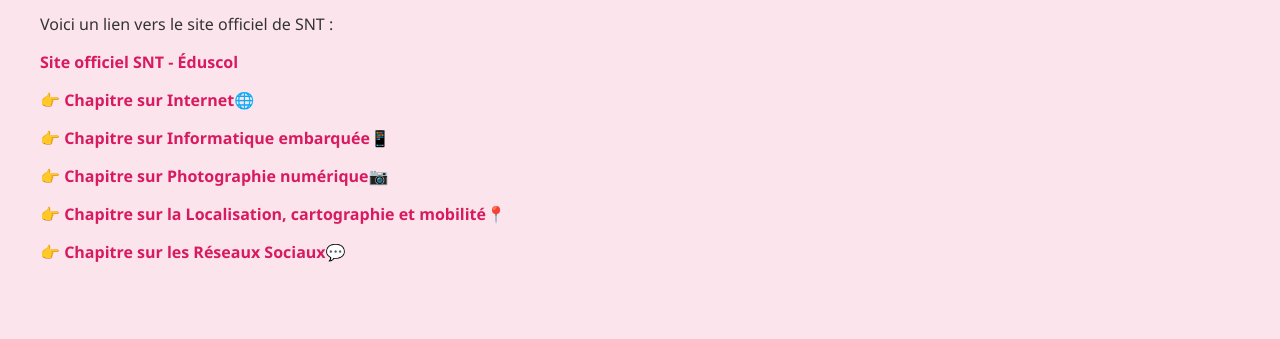
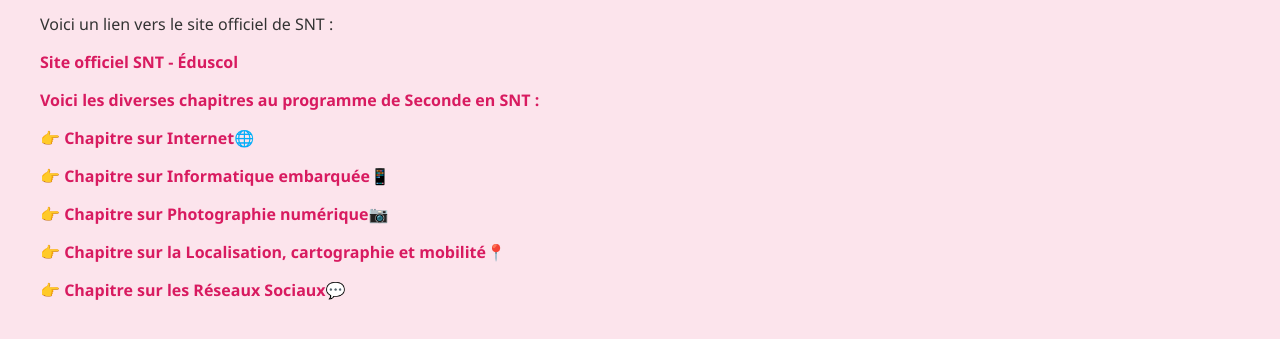
Before and after one commit to BsnGloria/SNTt, a plain HTML site: page index.html in a window 1280 px wide. Shown: the part 477-816 px from the top of the page. Drawn offline with Linux system fonts and the light colour scheme.

Commit message:
Update index.html

```diff
--- a/index.html
+++ b/index.html
@@ -20,6 +20,7 @@
     <a href="https://eduscol.education.fr/1670/programmes-et-ressources-en-sciences-numeriques-et-technologie-voie-gt">
         Site officiel SNT - Éduscol
 
+<p>Voici les diverses chapitres au programme de Seconde en SNT :</p>
   <p>
   👉 <a href="internet.html">Chapitre sur Internet🌐</a>
   </p>
```
